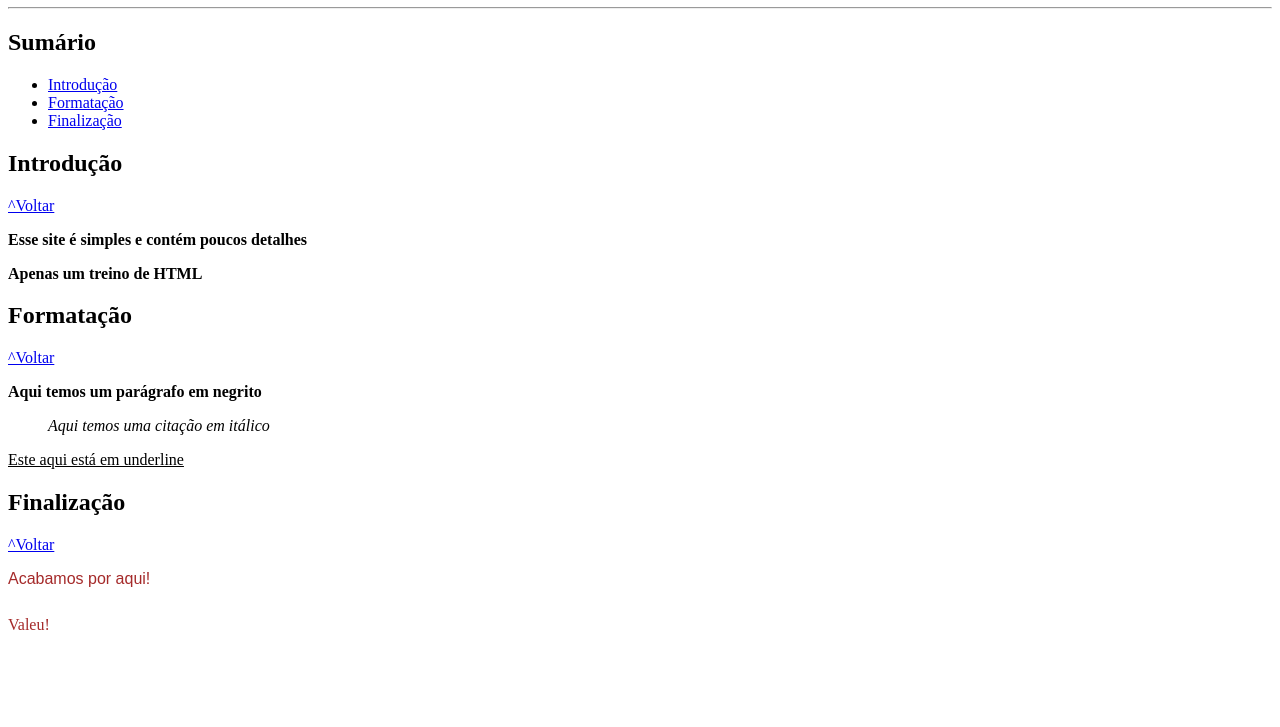
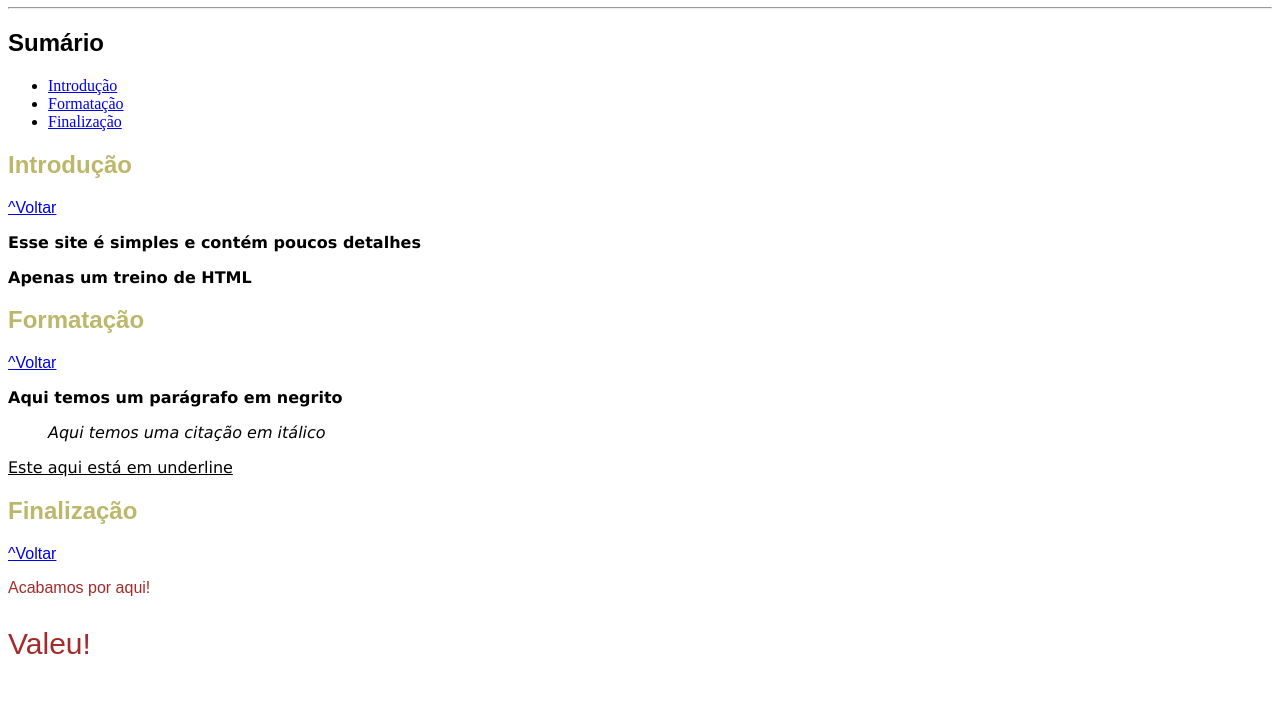
Before and after one commit to gabriela-agbl/Pagina-Simples, a plain HTML site: page index.html in a window 1280 px wide. Shown: the part 73-800 px from the top of the page. Drawn offline with Linux system fonts and the light colour scheme.

Commit message:
Ajustando formatação

```diff
--- a/index.html
+++ b/index.html
@@ -6,33 +6,33 @@
     <title>Site Simples</title>
 </head>
 <body>
-    <h1 id="inicial">Bem Vindo(a)!</h1>
+    <h1 id="inicial" style="font-family: sans-serif; color: burlywood;" >Bem Vindo(a)!</h1>
     <hr>
 
-    <h2>Sumário</h2>
+    <h2 style="font-family: sans-serif;">Sumário</h2>
     <ul>
         <li><a href="#intro">Introdução</a></li>
         <li><a href="#forma">Formatação</a></li>
         <li><a href="#final">Finalização</a></li>
     </ul>
 
-    <h2 id="intro">Introdução</h2>
-    <a href="#inicial">^Voltar</a>
+    <h2 id="intro" style="font-family: sans-serif; color: darkkhaki;">Introdução</h2>
+    <a  style="font-family: sans-serif;" href="#inicial">^Voltar</a>
 
-    <b><p>Esse site é simples e contém poucos detalhes</p></b>
-    <b><p>Apenas um treino de HTML</p></b>
+    <b><p style="font-family: Verdana, Geneva, Tahoma, sans-serif;">Esse site é simples e contém poucos detalhes</p></b>
+    <b><p style="font-family: Verdana, Geneva, Tahoma, sans-serif;">Apenas um treino de HTML</p></b>
 
-    <h2 id="forma">Formatação</h2>
-    <a href="#inicial">^Voltar</a>
+    <h2 id="forma" style="font-family: sans-serif; color: darkkhaki;">Formatação</h2>
+    <a  style="font-family: sans-serif;" href="#inicial">^Voltar</a>
 
-    <b><p>Aqui temos um parágrafo em negrito</p></b>
-    <blockquote><i>Aqui temos uma citação em itálico</i></blockquote>
-    <u><p>Este aqui está em underline</p></u>
+    <b><p style="font-family: Verdana, Geneva, Tahoma, sans-serif;">Aqui temos um parágrafo em negrito</p></b>
+    <blockquote><i style="font-family: Verdana, Geneva, Tahoma, sans-serif;">Aqui temos uma citação em itálico</i></blockquote>
+    <u><p style="font-family: Verdana, Geneva, Tahoma, sans-serif;">Este aqui está em underline</p></u>
 
-    <h2 id="final">Finalização</h2>
-    <a href="#inicial">^Voltar</a>
+    <h2 id="final" style="font-family: sans-serif; color: darkkhaki;">Finalização</h2>
+    <a  style="font-family: sans-serif;" href="#inicial">^Voltar</a>
 
-    <p style="height: 30px; font-family: Arial, Helvetica, sans-serif; color: brown;">Acabamos por aqui!</p>
-    <p style="color: brown;">Valeu!</p>
+    <p style="font-family: Arial, Helvetica, sans-serif; color: brown;">Acabamos por aqui!</p>
+    <p style="color: brown; font-family: Arial, Helvetica, sans-serif; font-size: 30px;">Valeu!</p>
 </body>
 </html>
```
